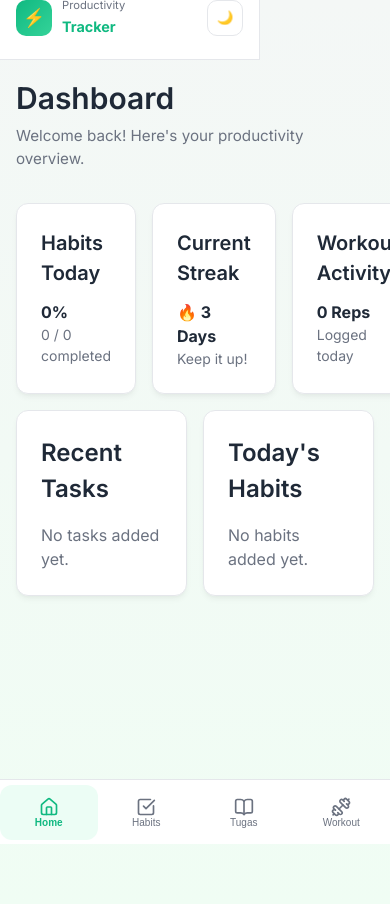
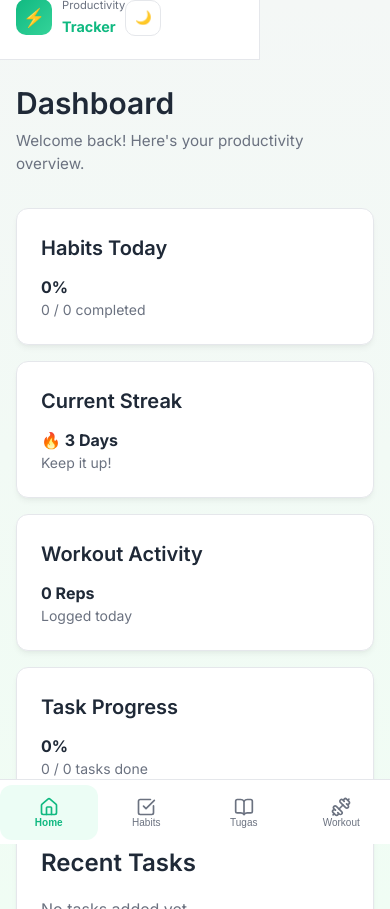
Before and after one commit to solehudin037/Habit_Tracker, a React (Vite) app: page / in a window 390 px wide. Built offline with nearby package versions, Linux system fonts and the light colour scheme.

Commit message:
Sidebar Center 3

```diff
--- a/src/index.css
+++ b/src/index.css
@@ -288,12 +288,12 @@
   }
 
   .sidebar {
-    position: sticky;
+    position: fixed;
     top: 0;
-    z-index: 1000;
+    left: 0;
 
-    width: 100%;
-    height: 70px; /* jangan terlalu besar */
+    width: 100vw;
+    height: 65px; /* jangan terlalu besar */
 
     padding: 0 1rem;
 
@@ -302,14 +302,17 @@
 
     background: var(--card-bg);
     border-bottom: 1px solid var(--border-color);
+
+    z-index: 1000;
   }
 
   .sidebar-header {
-    width: 100%;
     display: flex;
     align-items: center;   /* 🔥 center vertical */
     justify-content: space-between;
-    padding: 0.25rem 0;
+
+    height: 100%;
+    padding: 0.5rem 0;
   }
 
   .sidebar-nav {
@@ -415,3 +418,32 @@
   display: flex;
   align-items: center;
 }
+
+.grid-cols-4 {
+  display: grid;
+  grid-template-columns: repeat(4, 1fr);
+  gap: 1rem;
+}
+
+.grid-cols-2 {
+  display: grid;
+  grid-template-columns: repeat(2, 1fr);
+  gap: 1rem;
+}
+
+@media (max-width: 768px) {
+
+  .grid-cols-4,
+  .grid-cols-2 {
+    grid-template-columns: 1fr !important;
+  }
+
+}
+
+@media (max-width: 768px) {
+
+  .main-content {
+    margin-top: 65px; /* 🔥 penting */
+  }
+
+}
```
